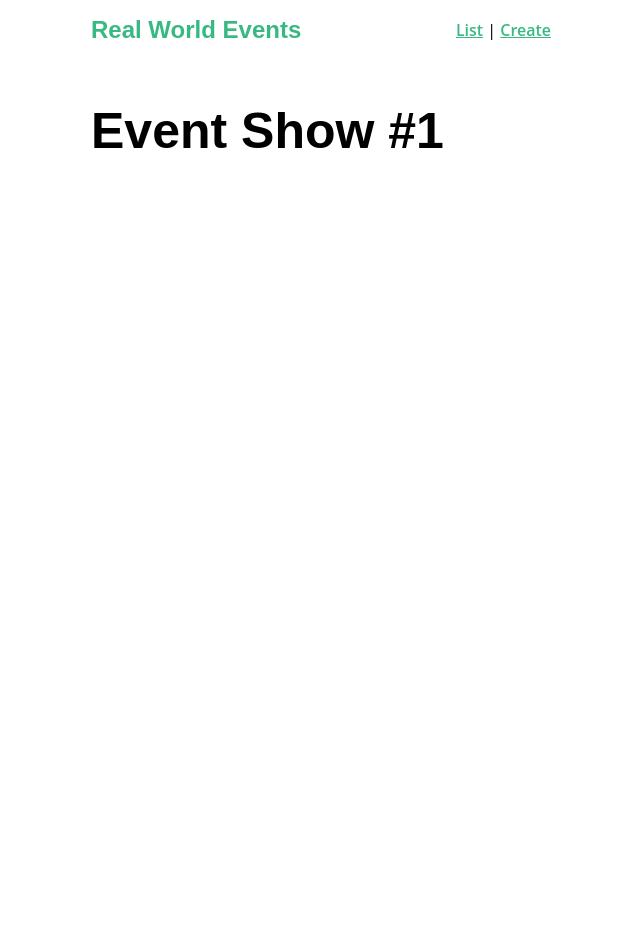
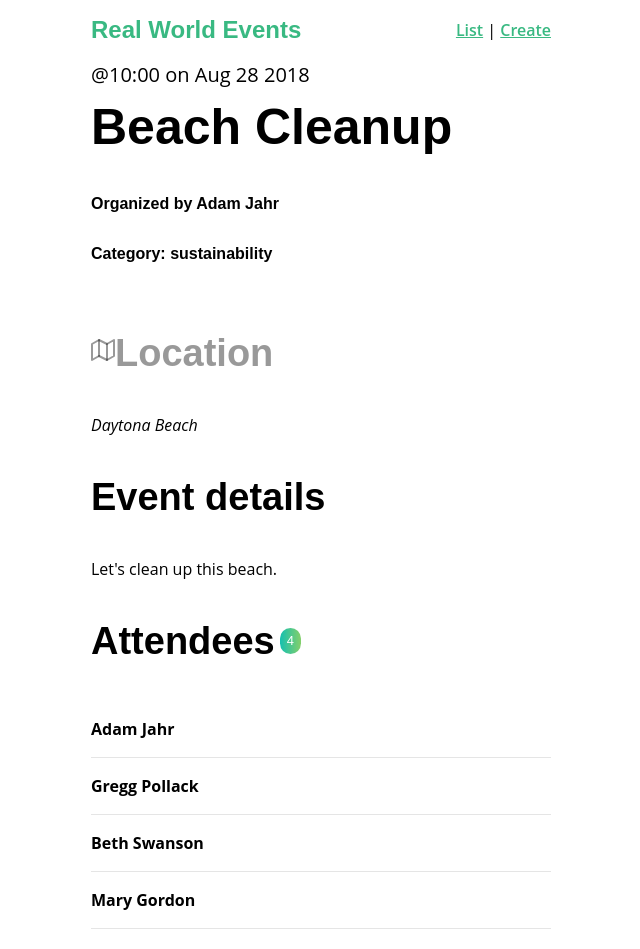
Before and after one commit to leonbohdan/real-world-vue, a Vue app: page /event/1 in a window 1280 px wide. Shown: the whole page, without its empty margins (319-959 px from the left). Before the commit the page ends 800 px from the top, so only its background shows below. Built offline with nearby package versions, Linux system fonts and the light colour scheme; data requests are answered from the project's data file.

Commit message:
API calls with Axios

```diff
--- /dev/null
+++ b/db.json
@@ -0,0 +1,76 @@
+{
+  "events": [
+    {
+      "id": 1,
+      "title": "Beach Cleanup",
+      "date": "Aug 28 2018",
+      "time": "10:00",
+      "location": "Daytona Beach",
+      "description": "Let's clean up this beach.",
+      "organizer": "Adam Jahr",
+      "category": "sustainability",
+      "attendees": [
+        {
+          "id": "abc123",
+          "name": "Adam Jahr"
+        },
+        {
+          "id": "def456",
+          "name": "Gregg Pollack"
+        },
+        {
+          "id": "ghi789",
+          "name": "Beth Swanson"
+        },
+        {
+          "id": "jkl101",
+          "name": "Mary Gordon"
+        }
+      ]
+    },
+    {
+      "id": 2,
+      "title": "Park Cleanup",
+      "date": "Nov 12 2018",
+      "time": "12:00",
+      "location": "132 N Magnolia Street, Orlando, Florida",
+      "description": "We're going to clean up this park.",
+      "organizer": "Adam Jahr",
+      "category": "nature",
+      "attendees": [
+        {
+          "id": "ghi789",
+          "name": "Beth Swanson"
+        },
+        {
+          "id": "jkl101",
+          "name": "Mary Gordon"
+        }
+      ]
+    },
+    {
+      "id": 3,
+      "title": "Pet Adoption Day",
+      "date": "Dec 2 2018",
+      "time": "12:00",
+      "location": "132 N Magnolia Street, Orlando, Florida",
+      "description": "Help animals find new homes.",
+      "organizer": "Gregg Pollack",
+      "category": "animal welfare",
+      "attendees": [
+        {
+          "id": "abc123",
+          "name": "Adam Jahr"
+        },
+        {
+          "id": "ghi789",
+          "name": "Beth Swanson"
+        },
+        {
+          "id": "jkl101",
+          "name": "Mary Gordon"
+        }
+      ]
+    }
+  ]
+}
--- a/package.json
+++ b/package.json
@@ -8,6 +8,7 @@
     "lint": "vue-cli-service lint"
   },
   "dependencies": {
+    "axios": "^0.24.0",
     "core-js": "^3.6.5",
     "vue": "^2.6.11",
     "vue-router": "^3.2.0",
--- a/src/components/BaseIcon.vue
+++ b/src/components/BaseIcon.vue
@@ -1,6 +1,6 @@
 <template>
-  <div>
-    <div class="icon-wrapper" v-html="svg"></div>
+  <div class="icon-wrapper">
+    <div v-html="svg"></div>
 
     <slot></slot>
   </div>
@@ -11,7 +11,10 @@
 
 export default {
   props: {
-    name: String,
+    name: {
+      type: String,
+      default: 'users',
+    },
     width: {
       type: [Number, String],
       default: 24,
--- a/src/components/EventCard.vue
+++ b/src/components/EventCard.vue
@@ -19,25 +19,11 @@
 import BaseIcon from './BaseIcon.vue';
 export default {
   components: { BaseIcon },
+  props: {
+    event: Object,
+  },
   data() {
-    return {
-      event: {
-        id: 1,
-        title: 'Park Cleanup',
-        time: '6:00',
-        date: 'Mon Aug 14, 2021',
-        attendees: [
-          {
-            id: 'qewe34',
-            name: 'Bohdan Leonets',
-          },
-          {
-            id: 'qefggh34',
-            name: 'Gregg Pollack',
-          },
-        ],
-      },
-    };
+    return {};
   },
 };
 </script>
--- /dev/null
+++ b/src/services/EventService.js
@@ -0,0 +1,19 @@
+import axios from 'axios';
+
+const apiClient = axios.create({
+  baseURL: 'http://localhost:3000/',
+  withCredentials: false,
+  headers: {
+    Accept: 'application/json',
+    'Content-Type': 'application/json',
+  },
+});
+
+export default {
+  getEvents() {
+    return apiClient.get('/events');
+  },
+  getEvent(id) {
+    return apiClient.get('/events/' + id);
+  },
+};
--- a/src/views/EventList.vue
+++ b/src/views/EventList.vue
@@ -2,21 +2,31 @@
   <div>
     <h1>Event Listing</h1>
 
-    <event-card />
-
-    <base-icon />
+    <event-card v-for="event in events" :key="event.id" :event="event" />
   </div>
 </template>
 
 <script>
 import EventCard from '@/components/EventCard.vue';
+import EventService from '@/services/EventService.js';
 
 export default {
   data() {
-    return {};
+    return {
+      events: [],
+    };
   },
   components: {
     EventCard,
+  },
+  created() {
+    EventService.getEvents()
+      .then((res) => {
+        this.events = res.data;
+      })
+      .catch((err) => {
+        console.log('err', err.res);
+      });
   },
 };
 </script>
--- a/src/views/EventShow.vue
+++ b/src/views/EventShow.vue
@@ -1,13 +1,81 @@
 <template>
   <div>
-    <h1>Event Show #{{ id }}</h1>
+    <div class="event-header">
+      <span class="eyebrow">@{{ event.time }} on {{ event.date }}</span>
+      <h1 class="title">{{ event.title }}</h1>
+      <h5>Organized by {{ event.organizer }}</h5>
+      <h5>Category: {{ event.category }}</h5>
+    </div>
+
+    <base-icon name="map">
+      <h2>Location</h2>
+    </base-icon>
+
+    <address>{{ event.location }}</address>
+
+    <h2>Event details</h2>
+    <p>{{ event.description }}</p>
+
+    <h2>
+      Attendees
+      <span class="badge -fill-gradient">
+        {{ event.attendees ? event.attendees.length : 0 }}
+      </span>
+    </h2>
+
+    <ul class="list-group">
+      <li
+        v-for="(attendee, index) in event.attendees"
+        :key="index"
+        class="list-item"
+      >
+        <b>{{ attendee.name }}</b>
+      </li>
+    </ul>
   </div>
 </template>
 
 <script>
+import EventService from '@/services/EventService.js';
+import BaseIcon from '../components/BaseIcon.vue';
+
 export default {
+  components: { BaseIcon },
   props: ['id'],
+  data() {
+    return {
+      event: {},
+    };
+  },
+  created() {
+    EventService.getEvent(this.id)
+      .then((res) => {
+        this.event = res.data;
+      })
+      .catch((err) => {
+        console.log('err', err.res);
+      });
+  },
 };
 </script>
 
-<style lang="sass"></style>
+<style scoped>
+.location {
+  margin-bottom: 0;
+}
+.location > .icon {
+  margin-left: 10px;
+}
+.event-header > .title {
+  margin: 0;
+}
+.list-group {
+  margin: 0;
+  padding: 0;
+  list-style: none;
+}
+.list-group > .list-item {
+  padding: 1em 0;
+  border-bottom: solid 1px #e5e5e5;
+}
+</style>
```
Also changed, not shown: 1 other file (tests, documents, lock files or other folders).
